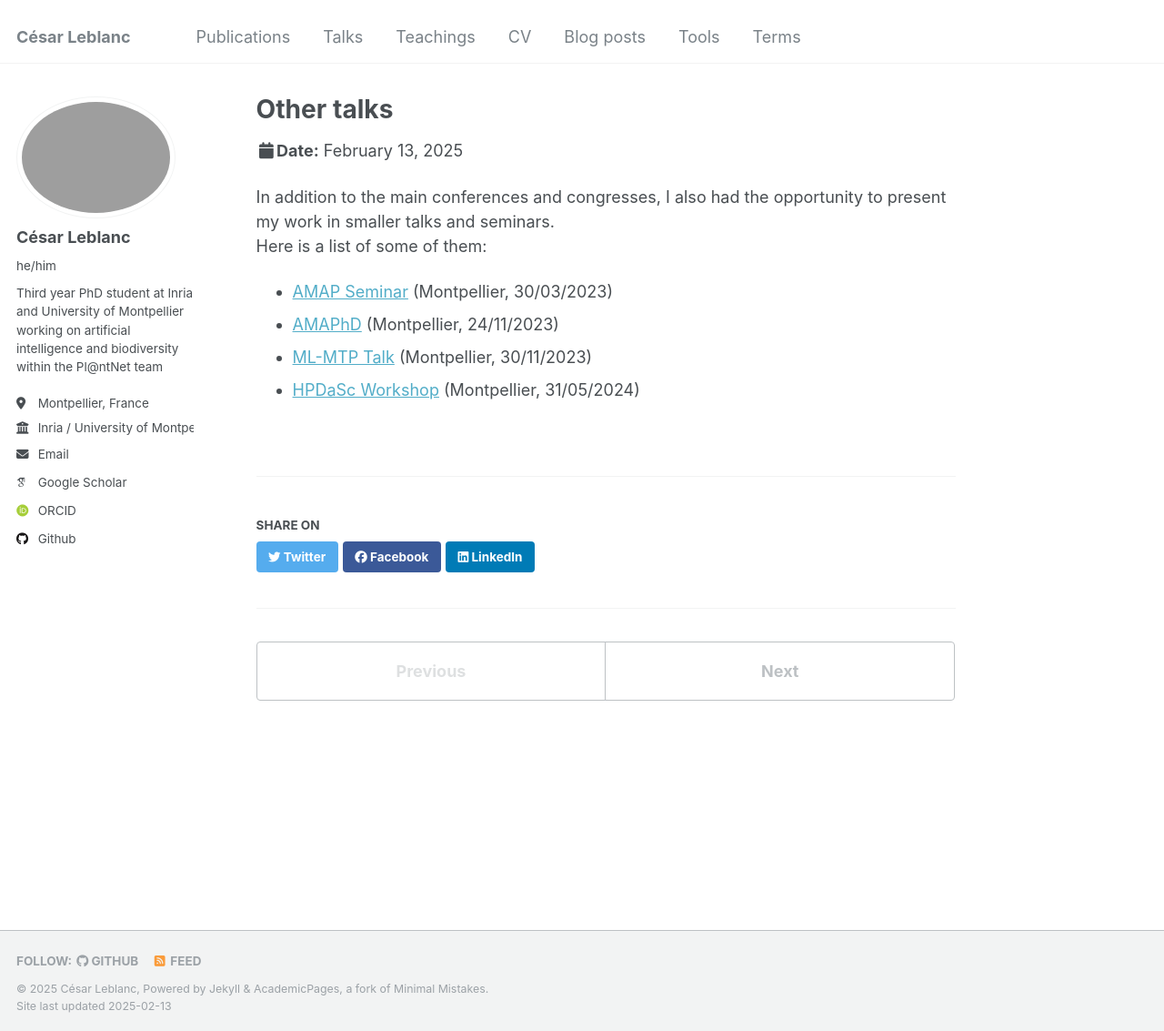
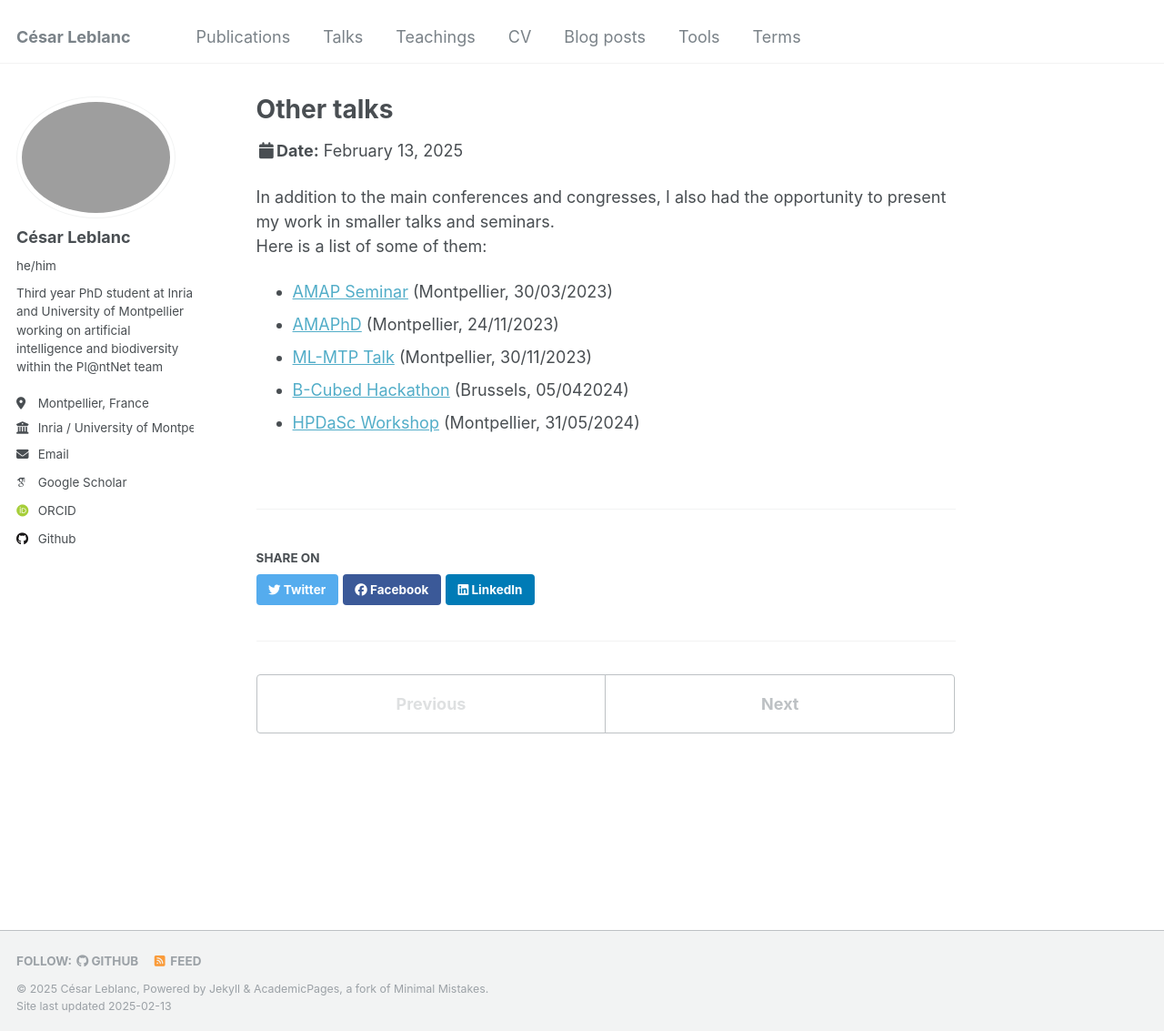
Before and after one commit to cesar-leblanc/cesar-leblanc.github.io, a Jekyll site: the page built from _talks/0000-other-talks.md, in a window 1280 px wide and 1133 px high. Shown: the whole window at 91% size. Built offline with Jekyll 4.4.1, drawn with Linux system fonts in a browser that asks for light colours; some web fonts are replaced.

Commit message:
Add B-Cubed Hackathon

```diff
--- a/_talks/0000-other-talks.md
+++ b/_talks/0000-other-talks.md
@@ -3,6 +3,7 @@ title: "Other talks"
 permalink: /talks/0000-other-talks
 locations:
   - "Montpellier, France"
+  - "Brussels, Belgium"
 ---
 
 In addition to the main conferences and congresses, I also had the opportunity to present my work in smaller talks and seminars.
@@ -10,4 +11,5 @@ Here is a list of some of them:
 - [AMAP Seminar](https://amap.cirad.fr/fr/agenda.php) (Montpellier, 30/03/2023)
 - [AMAPhD](https://amap.cirad.fr/fr/amaphd.php) (Montpellier, 24/11/2023)
 - [ML-MTP Talk](https://groupes.renater.fr/wiki/ml-mtp/prive/index) (Montpellier, 30/11/2023)
+- [B-Cubed Hackathon](https://b-cubed.eu/b-cubed-hackathon) (Brussels, 05/042024)
 - [HPDaSc Workshop](https://team.inria.fr/zenith/hpdasc-workshop-on-data-driven-science/) (Montpellier, 31/05/2024)
```
